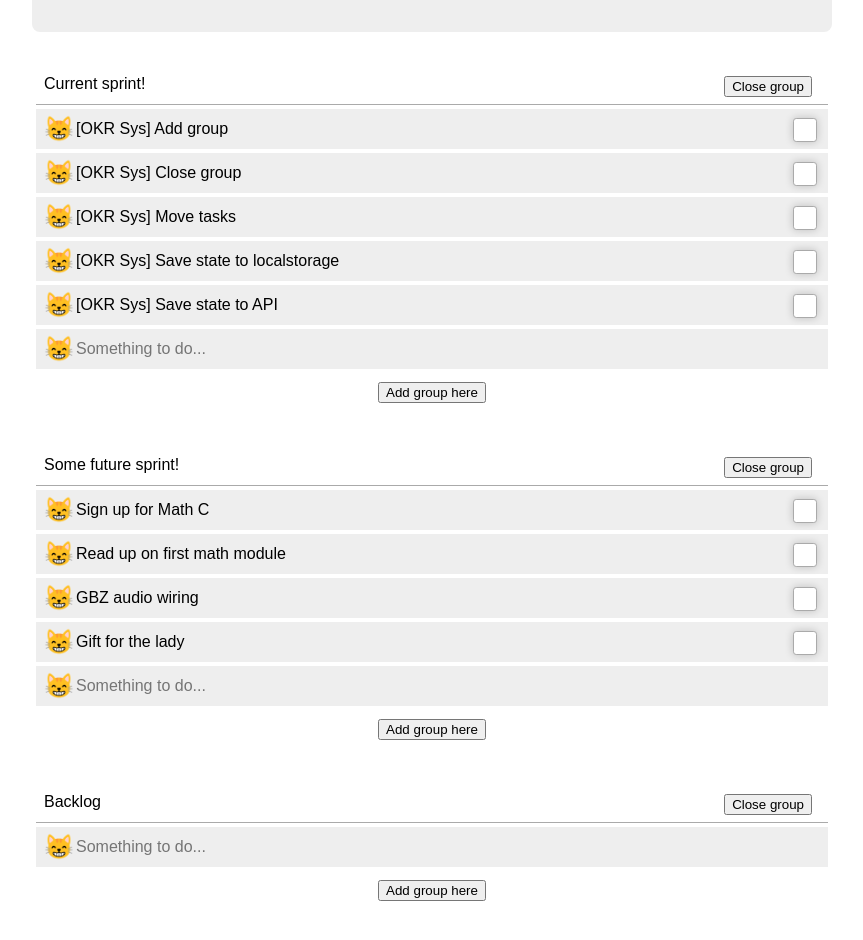
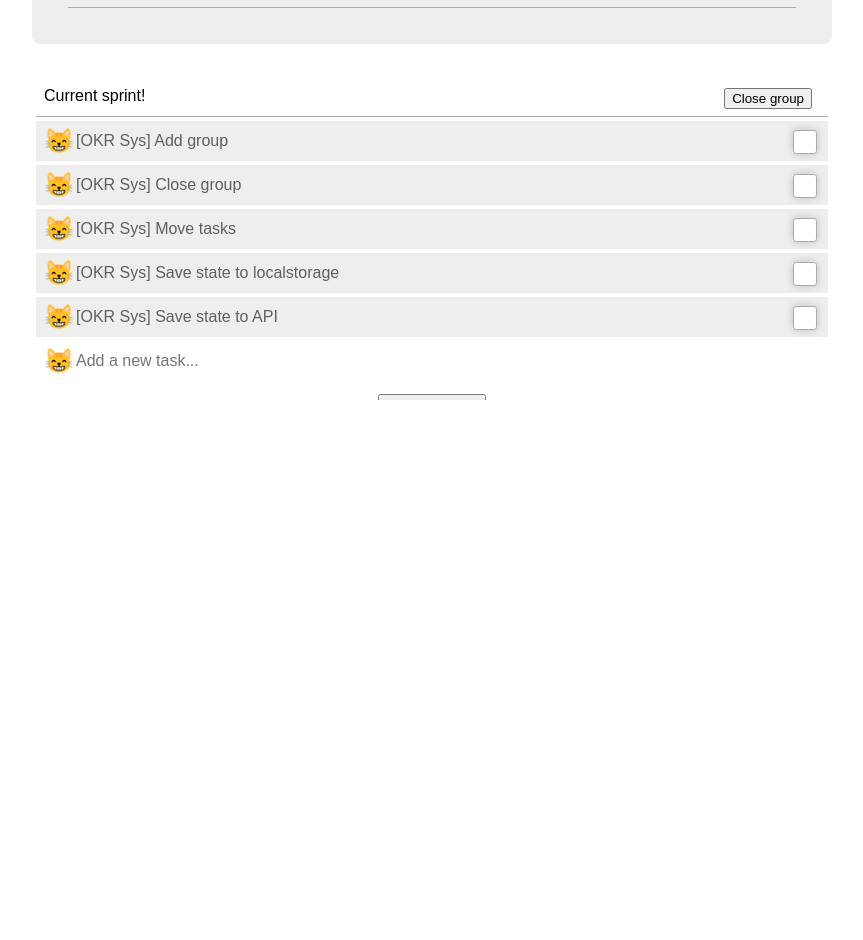
Before and after one commit to sebbdk/vargr-okr, a React (Create React App) app: page / in a window 1280 px wide. Shown: the part 400-1340 px from the top of the page, without its empty margins (208-1071 px from the left). After the commit the page ends 800 px from the top, so only its background shows below. Built offline with nearby package versions, Linux system fonts and the light colour scheme.

Commit message:
localstorage, tab logic and disable logic

```diff
--- a/src/components/okr/index.js
+++ b/src/components/okr/index.js
@@ -31,12 +31,12 @@ function mapDispatchToProps(dispatch) {
 }
 
 function groupedProps(groupedTasks, updateTask, addTask, updateListName ) {
-	return groupedTasks.map((group) => {
+	return groupedTasks.map((group, index) => {
 		const tasks = group.tasks.map((task, i) =>
-			<OkrTask task={task} key={i} onChange={updatedTask => updateTask(updatedTask)}></OkrTask>
+			<OkrTask task={task} key={i} disabled={task.disabled} onChange={updatedTask => updateTask(updatedTask)}></OkrTask>
 		);
 
-		return <div className="okr-task-list" key={group.id}>
+		return <div className="okr-task-list" key={index}>
 			<OkrListName value={group.title} onChange={title => updateListName(title, group.id)}></OkrListName>
 			{tasks}
 			<OkrTaskAdd groupId={group.id} onComplete={newTask => addTask(newTask)}></OkrTaskAdd>
@@ -50,6 +50,7 @@ const Okr = ({ groupedTasks, updateTask, addTask, keyResults, objective, updateO
 
 	return (
 		<div className="okr-page">
+			<div className="okr-page__content">
 				<Objective
 					keyResults={keyResults}
 					objective={objective}
@@ -58,6 +59,7 @@ const Okr = ({ groupedTasks, updateTask, addTask, keyResults, objective, updateO
 				</Objective>
 				{groupedProps(groupedTasks, updateTask, addTask, updateListName)}
 			</div>
+		</div>
 	)
 }
 
--- a/src/components/okr/parts/task-add.js
+++ b/src/components/okr/parts/task-add.js
@@ -19,11 +19,11 @@ const OkrTaskAdd = ({ onComplete, groupId = -1 }) => {
   }
 
   return (
-    <div className="okr-task">
+    <div className="okr-task okr-task--add">
         <span className="okr-task__type" aria-label="cat" role="img">😸</span>
         <input
           type="text"
-          placeholder="Something to do..."
+          placeholder="Add a new task..."
           defaultValue={currentValue.title}
           onChange={evt => changed({title: evt.target.value})}
           onKeyPress={evt => onKeyUp(evt)}/>
--- a/src/components/okr/parts/task.js
+++ b/src/components/okr/parts/task.js
@@ -1,9 +1,9 @@
 import React from 'react'
 
-const OkrTask = ({ task, onChange }) => {
+const OkrTask = ({ task, onChange, disabled = true }) => {
   let currentValue = { ...task };
 
-  function changed(val) {
+  function changed(val = {}) {
     currentValue = {
       ...currentValue,
       ...val
@@ -12,11 +12,34 @@ const OkrTask = ({ task, onChange }) => {
     onChange && onChange(currentValue);
   }
 
+  function onKeyUp(evt) {
+    if (["Enter", "Escape"].indexOf(evt.key) > -1) { // enter, escape
+      changed({ disabled: !disabled });
+    }
+  }
+
+  function onDoupleClick(evt) {
+    const elm = evt.currentTarget;
+    changed({ disabled: false });
+    setTimeout(() => {
+      elm.focus();
+    }, 50);
+  }
+
+  let className = 'okr-task';
+  if (currentValue.status === 1) {
+    className += ' okr-task--done';
+  }
+
   return (
-    <div className="okr-task">
+    <div className={className} >
         <span className="okr-task__type" aria-label="cat" role="img">😸</span>
         <input
           type="text"
+          onDoubleClick={onDoupleClick}
+          readOnly={disabled}
+          onBlur={evt => changed({ disabled: true })}
+          onKeyDown={onKeyUp}
           placeholder="Something to do..."
           defaultValue={currentValue.title}
           onChange={evt => changed({ title: evt.target.value })} />
--- a/src/components/okr/styles.css
+++ b/src/components/okr/styles.css
@@ -59,6 +59,7 @@ button {
 input[type="text"].okr-primary-objective  {
     display: block;
     font-size: 2em;
+    margin-bottom: 1rem;
     font-weight: bold;
 }
 
@@ -109,6 +110,11 @@ input[type="text"].okr-primary-objective  {
 }
 
 .okr-page {
+    height: 80vh;
+    overflow: auto;
+}
+
+.okr-page__content {
     max-width: 800px;
     margin: auto;
 }
@@ -116,6 +122,10 @@ input[type="text"].okr-primary-objective  {
 .okr-task {
     margin: 0.25rem;
     position: relative;
+}
+
+.okr-task.okr-task--done input[type="text"] {
+    background-color: #ccc;
 }
 
 .okr-task.okr-task--add input[type="text"] {
@@ -137,6 +147,10 @@ input[type="text"].okr-primary-objective  {
     height: 2.5rem;
     padding-left: 2.5rem;
     box-sizing: border-box;
+}
+
+.okr-task input[type="text"][readonly] {
+    color: rgba(0,0,0, 0.6);
 }
 
 .okr-task input[type="text"]:focus {
--- a/src/store/index.js
+++ b/src/store/index.js
@@ -10,7 +10,16 @@ const composeEnhancers = composeWithDevTools({
     serialize: true
 });
 
-export const store = createStore(rootReducer, composeEnhancers(
+function getLocalStorageState() {
+    const ls = localStorage.getItem('okr');
+    return ls ? JSON.parse(ls) : {};
+}
+
+export const store = createStore(rootReducer, getLocalStorageState(), composeEnhancers(
     //applyMiddleware(...middleware),
     // other store enhancers if any
 ));
+
+store.subscribe(state => {
+    localStorage.setItem('okr', JSON.stringify(store.getState()));
+});
--- a/src/store/okr.js
+++ b/src/store/okr.js
@@ -6,24 +6,24 @@ export const initialState = {
         'Get detailed gold trading data for last 5 years'
     ],
     taskGroups: [
-        { title: 'Backlog', id: 9999999 },
+        { title: 'Backlog', id: undefined },
         { title: 'Some future sprint!', id: 1 },
         { title: 'Current sprint!', id: 0 }
     ],
     tasks: [
-        { id: 0, title: '[OKR Sys] Add group', groupId: 0, status: 0 },
-        { id: 1, title: '[OKR Sys] Close group', groupId: 0, status: 0 },
-        { id: 2, title: '[OKR Sys] Move tasks', groupId: 0, status: 0 },
-        { id: 3, title: '[OKR Sys] Save state to localstorage', groupId: 0, status: 0 },
-        { id: 4, title: '[OKR Sys] Save state to API', groupId: 0, status: 0 },
+        { id: 0, title: '[OKR Sys] Add group', groupId: 0, status: 0, enabled: false },
+        { id: 1, title: '[OKR Sys] Close group', groupId: 0, status: 0, enabled: false },
+        { id: 2, title: '[OKR Sys] Move tasks', groupId: 0, status: 0, enabled: false },
+        { id: 3, title: '[OKR Sys] Save state to localstorage', groupId: 0, status: 0, enabled: false },
+        { id: 4, title: '[OKR Sys] Save state to API', groupId: 0, status: 0, enabled: false },
 
-        { id: 5, title: 'Sign up for Math C', groupId: 1, status: 0 },
-        { id: 6, title: 'Read up on first math module', groupId: 1, status: 0 },
-        { id: 6, title: 'GBZ audio wiring', groupId: 1, status: 0 },
-        { id: 6, title: 'Gift for the lady', groupId: 1, status: 0 },
+        { id: 5, title: 'Sign up for Math C', groupId: 1, status: 0, enabled: false },
+        { id: 6, title: 'Read up on first math module', groupId: 1, status: 0, enabled: false },
+        { id: 6, title: 'GBZ audio wiring', groupId: 1, status: 0, enabled: false },
+        { id: 6, title: 'Gift for the lady', groupId: 1, status: 0, enabled: false },
 
-        { id: 7, title: 'some task ÆØÅ', groupId: -1, status: 0 },
-        { id: 8, title: 'some task ÆØÅ', groupId: -1, status: 0 },
+        { id: 7, title: 'some task ÆØÅ', groupId: undefined, status: 0, enabled: false },
+        { id: 8, title: 'some task ÆØÅ', groupId: undefined, status: 0, enabled: false },
     ]
 }
 
@@ -33,7 +33,7 @@ export const getGroupedTasks = (state) => {
         return { ...group,  tasks}
     });
 
-    return groups.sort((groupA, groupB) => groupA.id < groupB.id ? -1:1);
+    return groups.sort((groupA, groupB) => (groupB.id === undefined || groupA.id < groupB.id) ? -1:1);
 }
 
 export function updateTask(task) {
```
Lines whose indentation alone changed are shown as unchanged.
